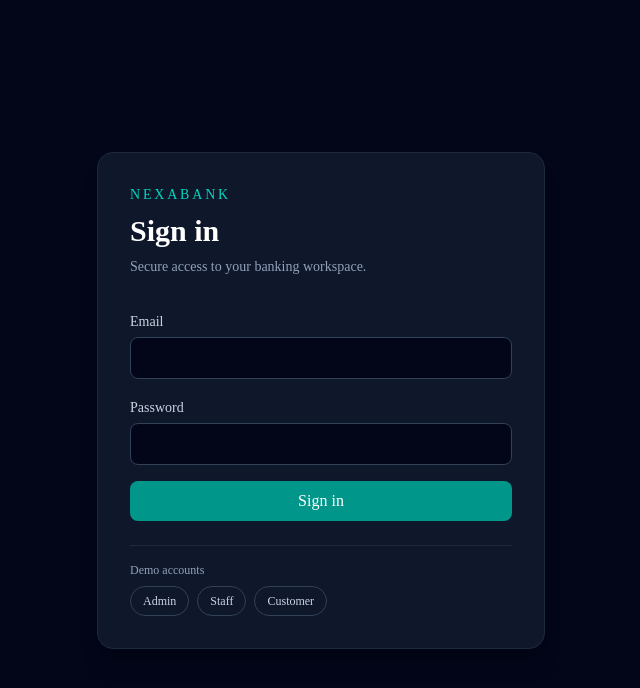
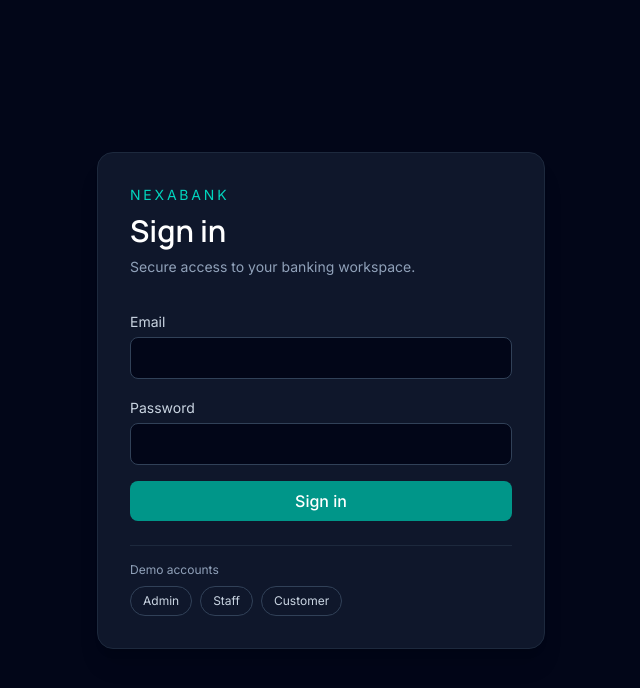
Before and after one commit to nasirmasud/nexa-bank, a Next.js app: page /login in a window 1280 px wide. Shown: the top 688 px of the page, without its empty margins (319-959 px from the left). Built offline with nearby package versions, Linux system fonts and the light colour scheme.

Commit message:
style: configure design system fonts in layout

```diff
--- a/src/app/layout.tsx
+++ b/src/app/layout.tsx
@@ -1,16 +1,21 @@
 import type { Metadata } from "next";
-import { Geist, Geist_Mono } from "next/font/google";
+import { Inter, JetBrains_Mono, Manrope } from "next/font/google";
 import { Suspense } from "react";
 import "./globals.css";
 import { Providers } from "@/components/shared/providers";
 
-const geistSans = Geist({
-  variable: "--font-geist-sans",
+const inter = Inter({
+  variable: "--font-sans",
   subsets: ["latin"],
 });
 
-const geistMono = Geist_Mono({
-  variable: "--font-geist-mono",
+const manrope = Manrope({
+  variable: "--font-heading",
+  subsets: ["latin"],
+});
+
+const jetBrainsMono = JetBrains_Mono({
+  variable: "--font-mono",
   subsets: ["latin"],
 });
 
@@ -19,12 +24,12 @@ export const metadata: Metadata = {
   description: "Advanced Digital Banking Management System",
 };
 
-export default function RootLayout({
-  children,
-}: Readonly<{ children: React.ReactNode }>) {
+export default function RootLayout({ children }: Readonly<{ children: React.ReactNode }>) {
   return (
     <html lang="en">
-      <body className={`${geistSans.variable} ${geistMono.variable} antialiased`}>
+      <body
+        className={`${inter.variable} ${manrope.variable} ${jetBrainsMono.variable} antialiased`}
+      >
         <Suspense fallback={null}>
           <Providers>{children}</Providers>
         </Suspense>
```
